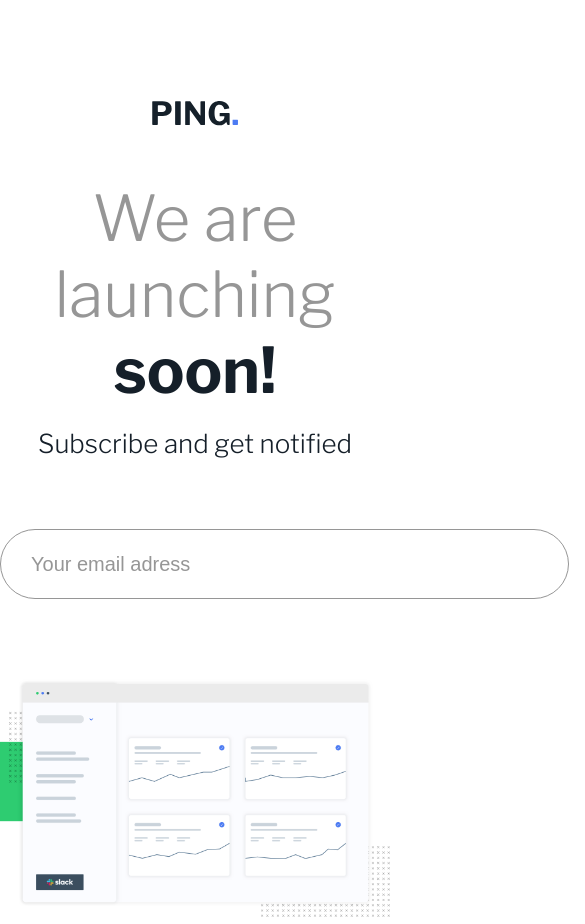
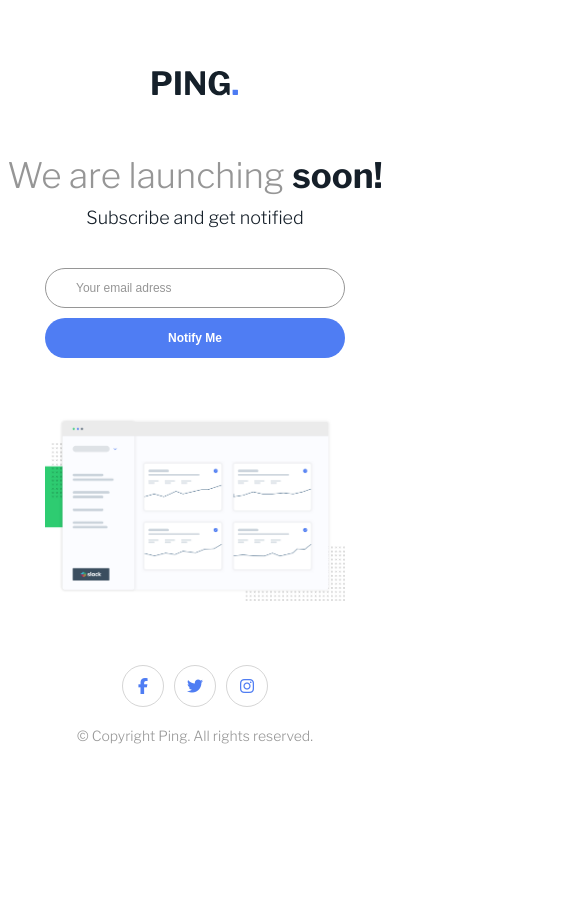
Before and after one commit to MohamadBiomy/Ping-component-page, a plain HTML site: page index.html in a window 390 px wide. Shown: the top 924 px of the page, 585 px wide, since content can reach past the window. After the commit the page ends 844 px from the top, so only its background shows below. Drawn offline with nearby package versions, Linux system fonts and the light colour scheme.

Commit message:
small screens pages has been created

```diff
--- a/CSS/style.css
+++ b/CSS/style.css
@@ -39,6 +39,12 @@
   text-align: center;
 }
 
+@media (max-width: 600px) {
+  .container {
+    padding: 70px 0 40px;
+  }
+}
+
 .heading-box {
   margin: 50px 0 70px;
 }
@@ -61,6 +67,19 @@
   font-size: 26px;
   text-align: center;
   font-weight: var(--light);
+}
+
+@media (max-width: 600px) {
+  .heading-box {
+    margin: 54px 0 40px;
+  }
+  .heading-box h1 {
+    font-size: 35px;
+    margin-bottom: 10px;
+  }
+  .heading-box p {
+    font-size: 18px;
+  }
 }
 
 form {
@@ -117,6 +136,41 @@
   background-color: rgba(79, 125, 243, 0.75);
 }
 
+@media (max-width: 600px) {
+  form {
+    margin: auto;
+    gap: 10px;
+    flex-direction: column;
+    width: 300px;
+  }
+
+  form input {
+    width: 100%;
+    height: 40px;
+    font-size: 12px;
+  }
+
+  form input[type='text'] {
+    padding: 0 30px;
+    width: 100%;
+  }
+  form input[type='submit'] {
+    padding: 0 30px;
+    width: 100%;
+  }
+  form input[type='text'] + span {
+    left: 50%;
+    top: 100px;
+    width: 163px;
+    font-size: 10px;
+    transform: translateX(-50%);
+  }
+
+  form input[type="submit"]:hover {
+    box-shadow: 0px 0px 0px 0px rgba(79, 125, 243, 0.5);
+  }
+}
+
 .image-box {
   margin: 80px auto;
   max-width: 830px;
@@ -124,6 +178,19 @@
 
 .image-box img {
   width: 100%;
+}
+
+@media (max-width: 420px) {
+  .image-box {
+    margin: 60px auto;
+    max-width: 300px;
+  }
+}
+
+@media (min-width: 421px) and (max-width: 600px) {
+  .image-box {
+    max-width: 400px;
+  }
 }
 
 .icons {
@@ -162,3 +229,19 @@
   font-size: 20px;
   font-weight: 300;
 }
+
+@media (max-width: 600px) {
+  .icons {
+    gap: 10px;
+    margin: 0 auto 20px;
+    font-size: 16px;
+  }
+  .icon {
+    width: 10px;
+    height: 10px;
+    padding: 20px;
+  }
+  p.last {
+    font-size: 14px;
+  }
+}
```
Also changed, not shown: main.js (line endings or trailing spaces).
